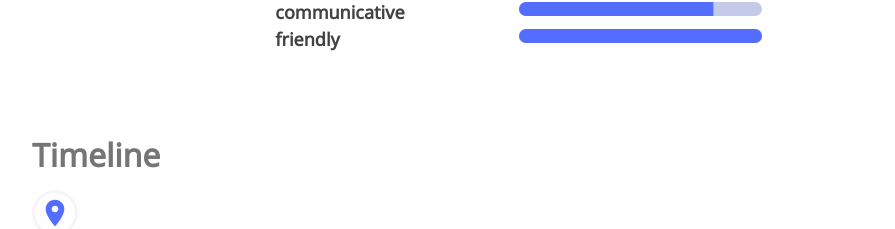
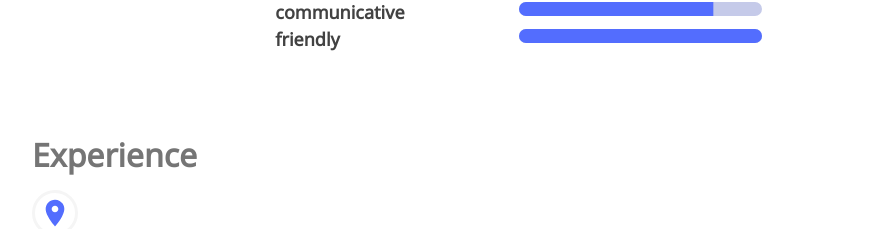
Before and after one commit to GabrielaSaldana/profile, a React (Create React App) app: page / in a window 1280 px wide. Shown: the part 1412-1641 px from the top of the page, without its empty margins (193-1088 px from the left). Built offline with nearby package versions, Linux system fonts and the light colour scheme.

Commit message:
content correction

```diff
--- a/src/components/TimeLine/index.jsx
+++ b/src/components/TimeLine/index.jsx
@@ -107,7 +107,7 @@ function TimeLine() {
   return (
     <div id="timeline" className={classes.root}>
       <div className={classes.subTitle}>
-        <Typography variant="h1">Timeline</Typography>
+        <Typography variant="h1">Experience</Typography>
       </div>
       {historyCheckpoints.map((checkpoint, index) => (
         <div key={index}>
--- a/src/portfolio.jsx
+++ b/src/portfolio.jsx
@@ -231,7 +231,7 @@ const portfolio = [
   {
     protected: false,
     project_id: "3",
-    title: "Rysh",
+    title: "My first job",
     year: "2018",
     company: "Rysh Electronics",
     short_desc: "Freelancing like a unicorn of unicorn's.",
```
